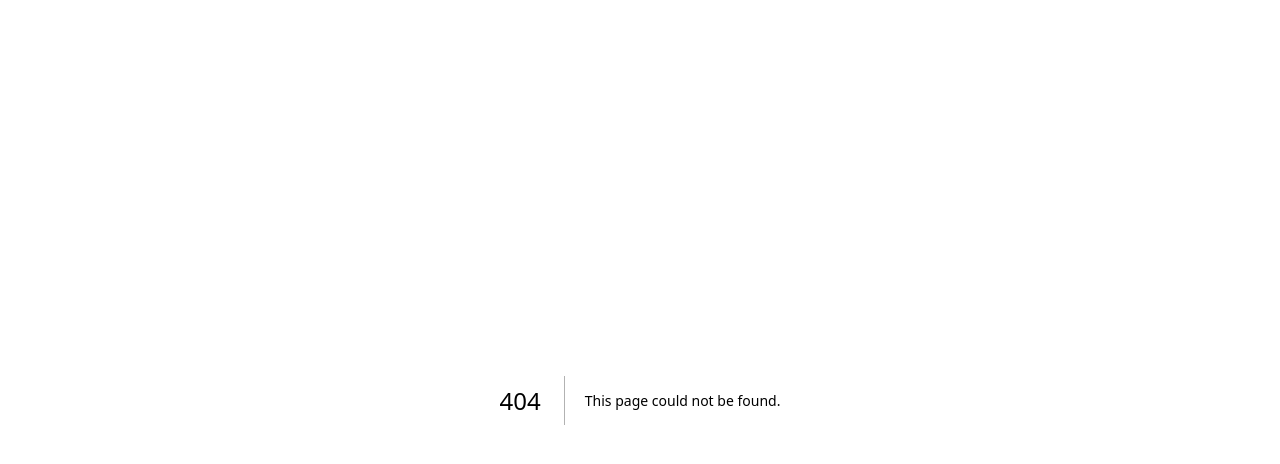
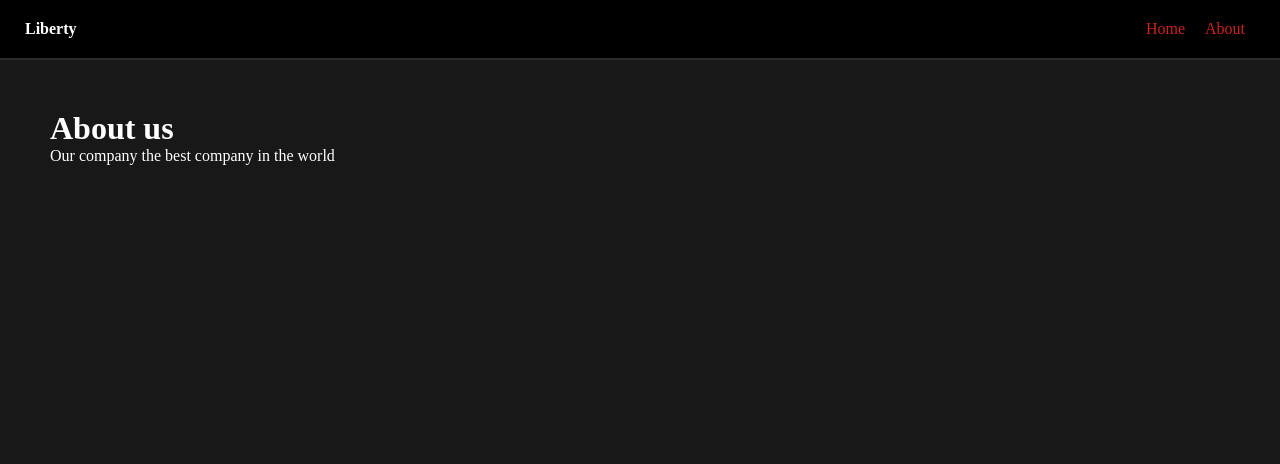
Before and after one commit to Genya10/next-ease-site, a Next.js app: page /about in a window 1280 px wide. Before the commit this address had no page. Shown: the top 464 px of the page. Built offline with nearby package versions, Linux system fonts and the light colour scheme.

Commit message:
create About and add taken result from sercer to page.js(main)

```diff
--- /dev/null
+++ b/app/about/page.js
@@ -0,0 +1,11 @@
+import Image from "next/image";
+
+export default function Home() {
+  return (
+    <div>
+    <h1>About us</h1>
+    <p>Our company the best company in the world
+    </p>
+    </div>
+  );
+}
--- /dev/null
+++ b/app/components/Header.js
@@ -0,0 +1,15 @@
+import Link from 'next/link'
+
+const Header =()=>{
+    return (
+        <header>
+         <strong>Liberty</strong>
+         <nav>
+            <Link href='/'>Home</Link>
+            <Link href='/about'>About</Link>
+         </nav>
+        </header>
+    )
+}
+
+export default Header
--- a/app/globals.css
+++ b/app/globals.css
@@ -5,5 +5,49 @@
 }
 
 body {
-  background: rgba(0, 0, 255, 0.458);
+  background: #181818;
+  color:#fff;
 }
+
+header {
+  display: flex;
+  justify-content: space-between;
+  background-color: #000000;
+  border-bottom: 2px solid #2c2c2c;
+  padding: 20px 25px;
+}
+
+a {
+  text-decoration: none;
+  color:#cb2222;
+  padding: 10px;
+}
+
+a:hover {
+  text-decoration: underline;
+}
+
+.container {
+  padding: 50px;
+}
+
+.post {
+  width: 600px;
+  margin-top: 30px;
+  padding: 10px;
+  border-radius: 5px;
+  background: #598191;
+  color: #000;
+}
+
+.post h3 {
+   margin-bottom: 10px;
+}
+
+.post p {
+  margin-bottom: 5px;
+}
+
+.post a {
+  color: rgb(255, 0, 0);
+}
--- a/app/layout.js
+++ b/app/layout.js
@@ -1,5 +1,6 @@
 import localFont from "next/font/local";
 import "./globals.css";
+import Header from "./components/Header";
 
 const geistSans = localFont({
   src: "./fonts/GeistVF.woff",
@@ -21,7 +22,8 @@ export default function RootLayout({ children }) {
   return (
     <html lang="en">
       <body className={`${geistSans.variable} ${geistMono.variable}`}>
-        {children}
+        <Header/>
+        <div className="container">{children}</div>
       </body>
     </html>
   );
```
Also changed, not shown: app/page.js (+18 -3 lines).
